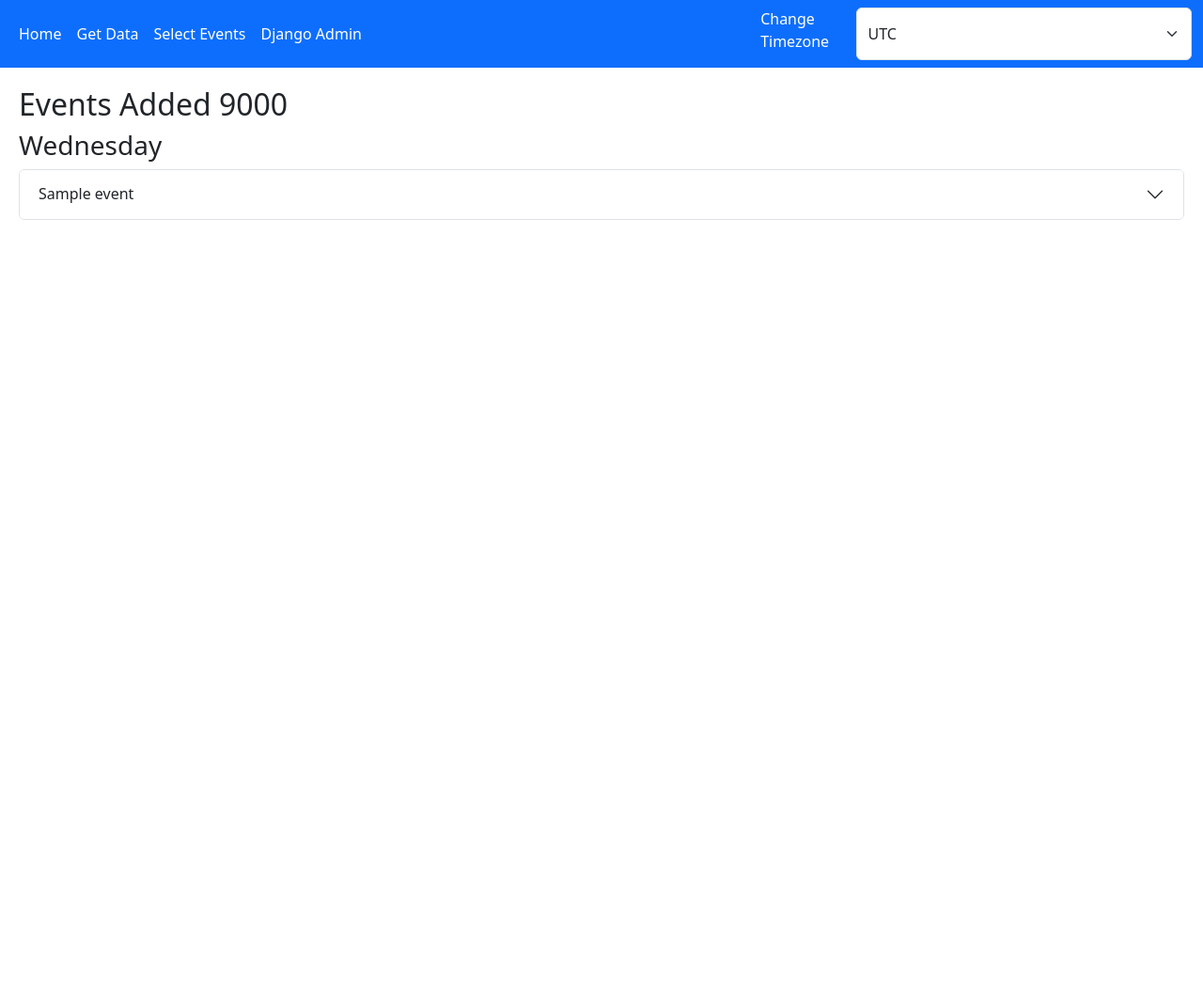
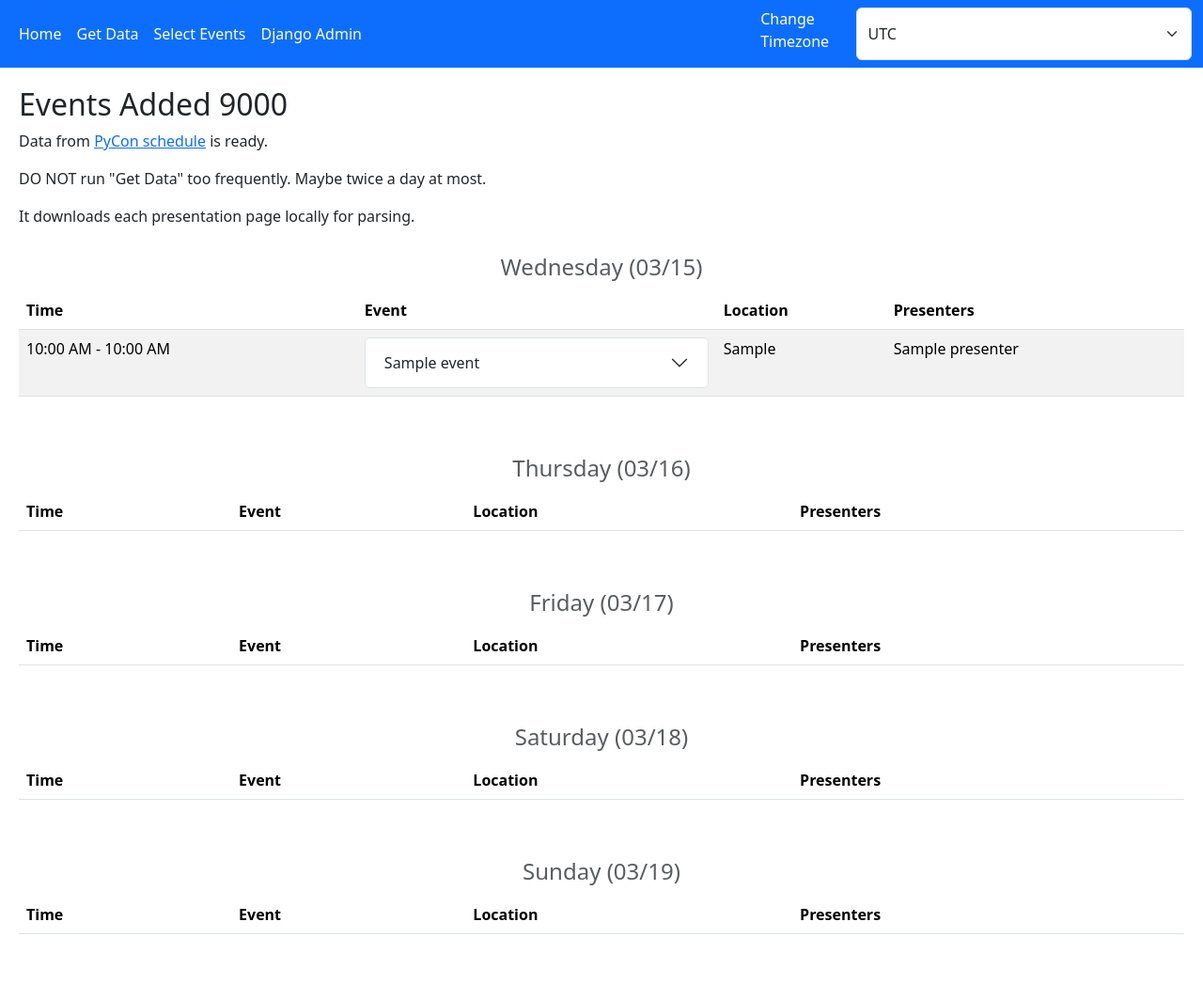
Before and after one commit to amansomething/schedule_maker_9000, a Django app: page /select_events in a window 1280 px wide. Shown: the whole page at 94% size. Before the commit the page ends 234 px from the top, so only its background shows below. Run offline with Django 4.2, Linux system fonts and the light colour scheme; tables that the repository leaves empty hold one stand-in row (values such as "Sample post"); lists and menus that the app fills with data are empty; parts of the project's set-up code (start-up, migrations or seed data) failed here and were passed over; some libraries are stand-ins or nearby versions.

Commit message:
feat: tables for events to pick

```diff
--- a/main/views.py
+++ b/main/views.py
@@ -64,6 +64,7 @@
         start_time = localtime(event.start_time)
         end_time = localtime(event.end_time)
         event_info = {
+            "id": event.id,
             "title": event.title,
             "description": event.description,
             "day": day,
--- a/templates/all_tables.html
+++ b/templates/all_tables.html
@@ -3,22 +3,22 @@
 </p>
 <p>DO NOT run "Get Data" too frequently. Maybe twice a day at most.</p>
 <p>It downloads each presentation page locally for parsing.</p>
-{% with events=all_events.Wednesday day="Wednesday (03/15)" %}
+{% with events=all_events.Wednesday day="Wednesday (03/15)" eid="events-wed" %}
     {% include 'schedule_table.html' %}
 {% endwith %}
 
-{% with events=all_events.Thursday day="Thursday (03/16)" %}
+{% with events=all_events.Thursday day="Thursday (03/16)" eid="events-thu" %}
     {% include 'schedule_table.html' %}
 {% endwith %}
 
-{% with events=all_events.Friday day="Friday (03/17)" %}
+{% with events=all_events.Friday day="Friday (03/17)" eid="events-fri" %}
     {% include 'schedule_table.html' %}
 {% endwith %}
 
-{% with events=all_events.Saturday day="Saturday (03/18)" %}
+{% with events=all_events.Saturday day="Saturday (03/18)" eid="events-sat" %}
     {% include 'schedule_table.html' %}
 {% endwith %}
 
-{% with events=all_events.Sunday day="Sunday (03/19)" %}
+{% with events=all_events.Sunday day="Sunday (03/19)" eid="events-sun" %}
     {% include 'schedule_table.html' %}
 {% endwith %}
--- a/templates/index.html
+++ b/templates/index.html
@@ -10,7 +10,7 @@
                 Please be patient as the data is being fetched. It may take a few minutes.
             </p>
         {% else %}
-            {% include 'all_tables.html' %}
+            <p>Data loaded. Check out the Select Events page.</p>
         {% endif %}
     </main>
 {% endblock content %}
--- a/templates/schedule_table.html
+++ b/templates/schedule_table.html
@@ -1,11 +1,10 @@
+<div class="accordion" id="{{ eid }}">
     <table class="table table-striped schedule-table caption-top">
         <caption>{{ day }}</caption>
         <thead>
         <tr>
+            <th>Time</th>
             <th>Event</th>
-        <th>Description</th>
-        <th>Start</th>
-        <th>End</th>
             <th>Location</th>
             <th>Presenters</th>
         </tr>
@@ -13,13 +12,28 @@
         <tbody>
         {% for event in events %}
             <tr>
-            <td>{{ event.title }}</td>
-            <td>{{ event.description }}</td>
-            <td>{{ event.start_time }}</td>
-            <td>{{ event.end_time }}</td>
+            <td>{{ event.start_time }} - {{ event.end_time }}</td>
+                <td>
+                    <div class="accordion-item">
+                        <h4 class="accordion-header">
+                            <button class="accordion-button collapsed" type="button" data-bs-toggle="collapse"
+                                    aria-expanded="false"
+                                    data-bs-target="#e{{ event.id }}" aria-controls="e{{ event.id }}">
+                                {{ event.title }}
+                            </button>
+                        </h4>
+                        <div id="e{{ event.id }}" class="accordion-collapse collapse"
+                             data-bs-parent="#{{ eid }}">
+                            <div class="accordion-body">
+                                {{ event.description }}
+                            </div>
+                        </div>
+                    </div>
+                </td>
                 <td>{{ event.location }}</td>
                 <td>{{ event.presenters }}</td>
             </tr>
         {% endfor %}
         </tbody>
     </table>
+</div>
--- a/templates/select_events.html
+++ b/templates/select_events.html
@@ -3,25 +3,6 @@
 {% block content %}
     <main>
         <h2>Events Added 9000</h2>
-        <div class="accordion" id="accordionWed">
-            <h3>Wednesday</h3>
-            {% for event in wed_events %}
-                <div class="accordion-item">
-                    <h2 class="accordion-header">
-                        <button class="accordion-button collapsed" type="button" data-bs-toggle="collapse"
-                                aria-expanded="false"
-                                data-bs-target="#e{{ event.id }}" aria-controls="e{{ event.id }}">
-                            {{ event.title }}
-                        </button>
-                    </h2>
-                    <div id="e{{ event.id }}" class="accordion-collapse collapse"
-                         data-bs-parent="#accordionWed">
-                        <div class="accordion-body">
-                            {{ event.description }}
-                        </div>
-                    </div>
-                </div>
-            {% endfor %}
-        </div>
+        {% include 'all_tables.html' %}
     </main>
 {% endblock content %}
```
Lines whose indentation alone changed are shown as unchanged.
